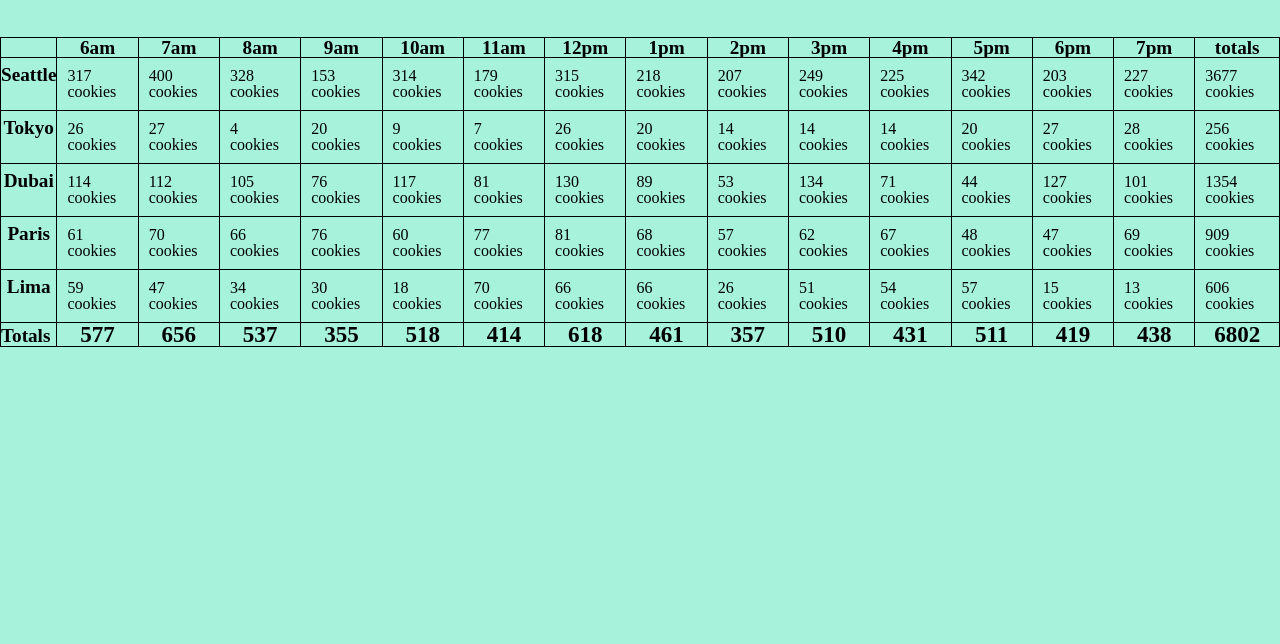
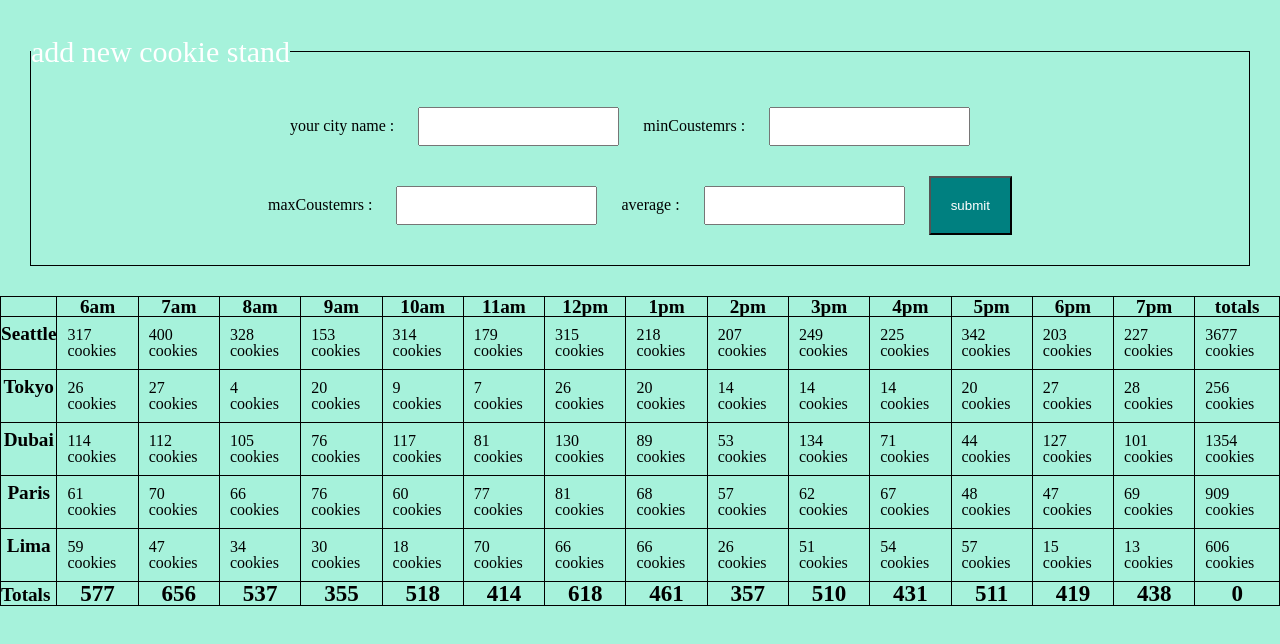
Before and after one commit to ashrf288/cookie-stand, a plain HTML site: page sales.html in a window 1280 px wide. Shown: the part 66-710 px from the top of the page. Drawn offline with Linux system fonts and the light colour scheme.

Commit message:
form added

```diff
--- a/css/sales.css
+++ b/css/sales.css
@@ -60,3 +60,31 @@ a{
     font-size: 25px;
     padding-right: 10px;
 }
+
+
+
+form{
+
+
+    text-align: center;
+    padding: 20px;
+}
+fieldset{
+    border: 1px solid black;
+    margin: 30px;
+}
+legend{
+    font-size: 30px;
+    color: white;
+}
+
+input{
+    margin: 20px;
+    padding: 10px;
+}
+
+button{
+    padding: 20px;
+    background-color: teal;
+    color: white;
+}
--- a/js/app.js
+++ b/js/app.js
@@ -1,8 +1,34 @@
 'use strict';
 
 let mainSection = document.getElementById('mainSection');
+let addStand=document.getElementById('addStand');
+let allTotal=0;
 
 
+function formSubmtion(event){
+    event.preventDefault();
+  let newName=event.target.city.value;
+  let newMinCustomer=event.target.minCustomers.value;
+  let newMaxCustomer=event.target.maxCustomers.value;
+  let newAverage=event.target.average.value;
+  let newCity = new City(newName, newMinCustomer, newMaxCustomer, newAverage, 0);
+  newCity.cookiesPerHour();
+newCity.render();
+
+console.log(allTotal)
+
+console.log(newCity.total);
+
+}
+
+
+addStand.addEventListener("submit",formSubmtion);
+
+
+
+
+
+console.log(addStand)
 let table = document.createElement('table');
 mainSection.appendChild(table);
 
@@ -31,17 +57,29 @@ function hoursHeader() {
 ///// table footer
 function footer() {
 
+
     ///// total of all cites per hour
     let totalPerHourArray = [];
+
     for (let a = 0; a < 14; a++) {
         let totalPerHour = 0;
+
         totalPerHour += seattle.cookiesPerHourList[a]
         totalPerHour += tokyo.cookiesPerHourList[a]
         totalPerHour += dubai.cookiesPerHourList[a]
         totalPerHour += paris.cookiesPerHourList[a]
         totalPerHour += lima.cookiesPerHourList[a]
+
+
+
+
+
         totalPerHourArray.push(totalPerHour);
     }
+
+
+
+
     let tableFooter = document.createElement('tfoot');
     table.appendChild(tableFooter)
     tableFooter.id='totals';
@@ -53,20 +91,20 @@ function footer() {
         cityTotals.textContent = `${totalPerHourArray[i]}`;
     }
 
-    let allTotal=seattle.total;
-    allTotal+=tokyo.total;
-    allTotal+=dubai.total;
-    allTotal+=paris.total;
-    allTotal+=lima.total;
+
 
 
     let cityTotals = document.createElement('th');
     tableFooter.appendChild(cityTotals);
     cityTotals.textContent = `${allTotal}`;
 
+      return totalPerHourArray;
+
+}
 
 
-}
+
+
 
 
 ///// object start
@@ -78,6 +116,7 @@ function City(name, minCustomers, maxCustomers,avg) {
     this.average = avg,
     this.cookiesPerHourList = [];
     this.total = 0;
+
 }
 
 //// prototypes
@@ -91,7 +130,7 @@ City.prototype.cookiesPerHour = function () {
         this.cookiesPerHourList.push(cookie);
         this.total = this.total + cookie;
     }
-    ;
+    return this.total;
 };
 
 
@@ -170,4 +209,7 @@ lima.render();
 
 
 
+
+
+
 footer();
--- a/sales.html
+++ b/sales.html
@@ -18,7 +18,23 @@
     </header>
 
     <main id='mainSection'>
+        <fieldset>
+            <legend> add new cookie stand  </legend>
+            <form id='addStand'>
+                <label for="city"> your city name :</label>
+                <input type="text" id=city>
+                <label for="minCoustemrs"> minCoustemrs :</label>
+                <input type="text" id=minCustomers> <br/>
+                <label for="maxCoustemrs"> maxCoustemrs :</label>
+                <input type="text" id=maxCustomers>
+                <label for="average "> average  :</label>
+                <input type="text" id=average>
+                <button type="submit">submit</button>
 
+
+
+            </form>
+        </fieldset>
 
     </main>
 
```
Also changed, not shown: index.html (+7 -0 lines).
